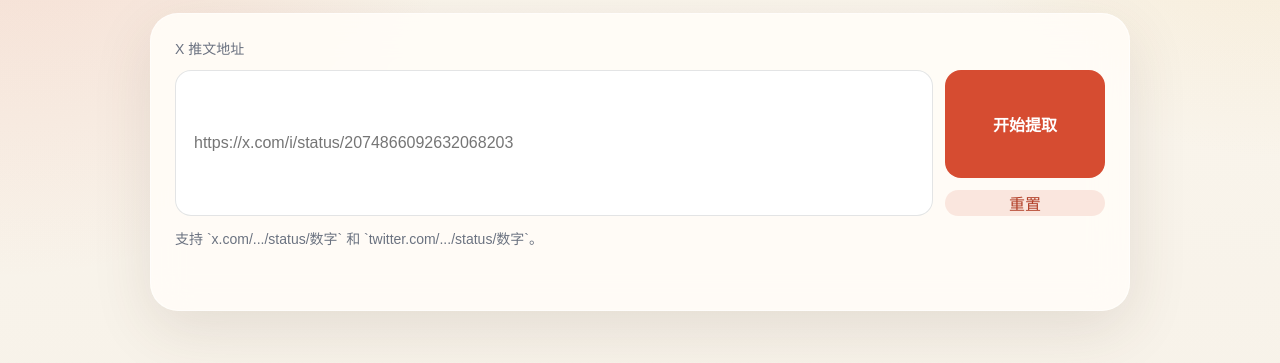
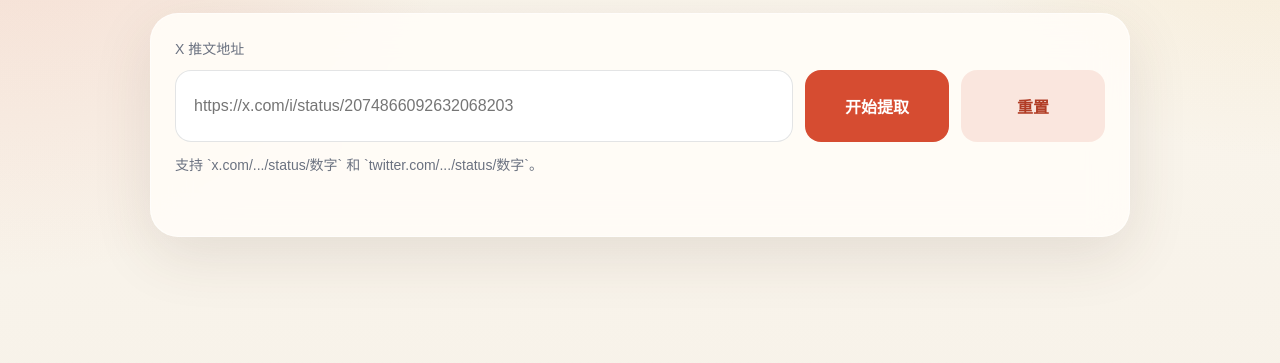
Before and after one commit to harvey310/x-video-link-extractor, a website: page public/index.html in a window 1280 px wide. Shown: the part 203-566 px from the top of the page. Drawn offline with Linux system fonts and the light colour scheme.

Commit message:
style: align action buttons on one row

```diff
--- a/public/index.html
+++ b/public/index.html
@@ -29,7 +29,7 @@
               placeholder="https://x.com/i/status/2074866092632068203"
               required
             />
-            <div class="button-stack">
+            <div class="button-row">
               <button id="submit-button" type="submit">开始提取</button>
               <button id="reset-button" type="button" class="secondary">重置</button>
             </div>
--- a/public/styles.css
+++ b/public/styles.css
@@ -81,13 +81,16 @@ h1 {
 
 .input-row {
   display: grid;
-  grid-template-columns: 1fr 160px;
+  grid-template-columns: 1fr minmax(240px, 300px);
   gap: 12px;
+  align-items: stretch;
 }
 
-.button-stack {
+.button-row {
   display: grid;
+  grid-template-columns: 1fr 1fr;
   gap: 12px;
+  align-items: stretch;
 }
 
 input,
@@ -126,8 +129,14 @@ button:hover,
 
 #submit-button {
   font-weight: 600;
-  min-height: 108px;
+  min-height: 72px;
   padding: 0 18px;
+}
+
+#reset-button {
+  min-height: 72px;
+  padding: 0 18px;
+  font-weight: 600;
 }
 
 .secondary,
@@ -278,6 +287,10 @@ button:hover,
     grid-template-columns: 1fr;
   }
 
+  .button-row {
+    grid-template-columns: 1fr 1fr;
+  }
+
   .result-head {
     flex-direction: column;
     align-items: flex-start;
```
